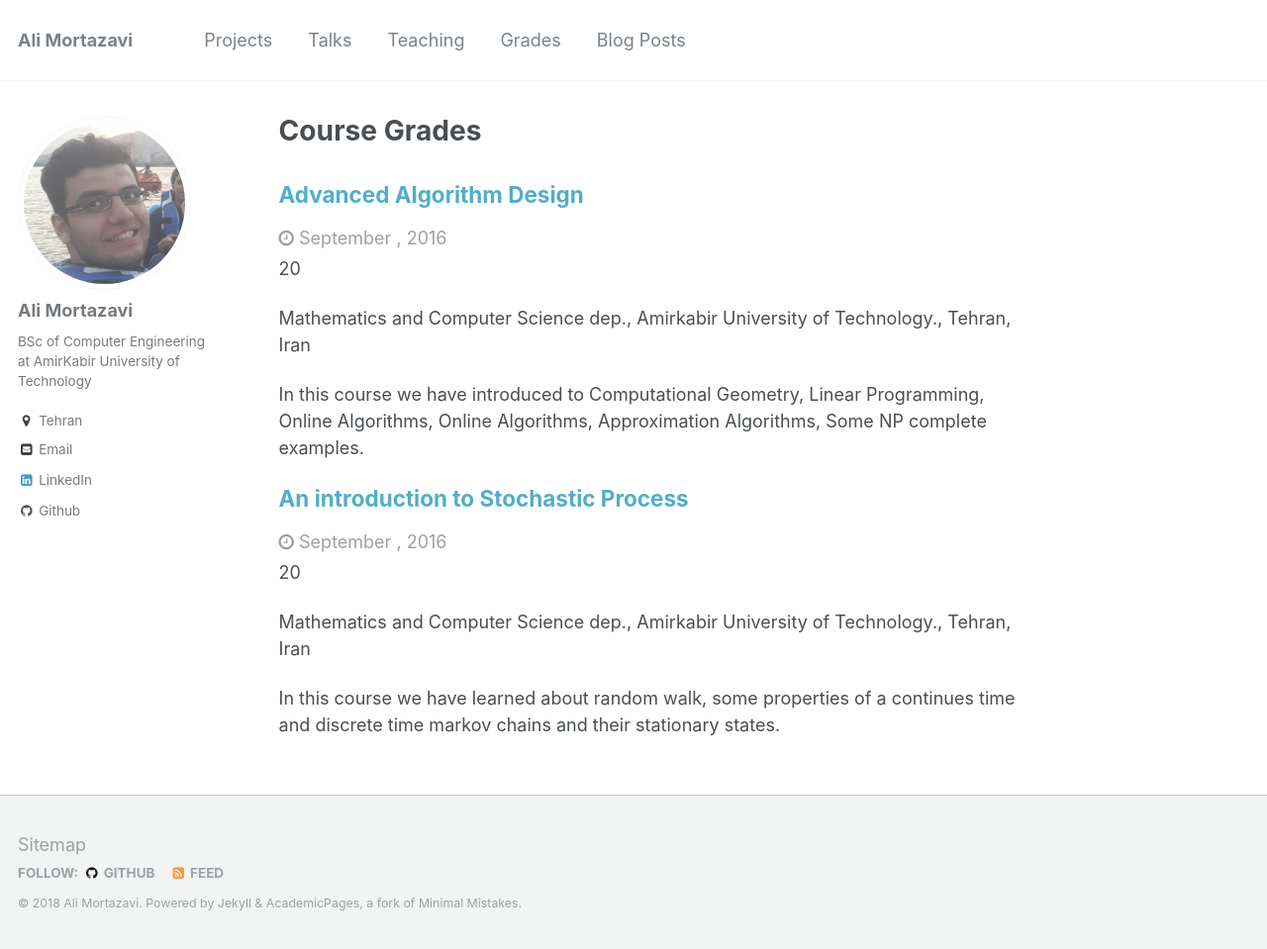
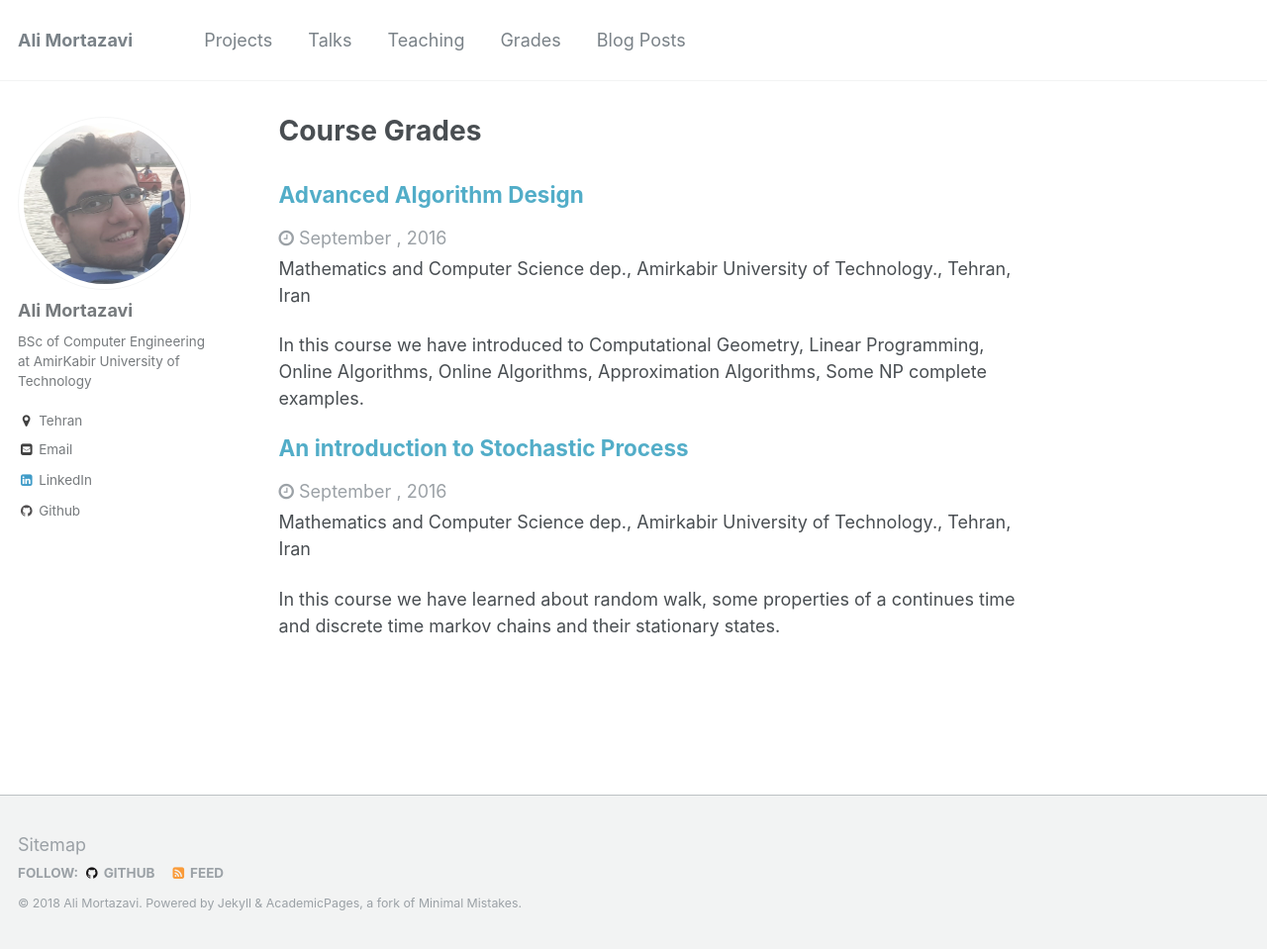
Before and after one commit to AliMorty/AliMorty.github.io, a Jekyll site: the page built from _pages/grades.html, in a window 1280 px wide and 959 px high. Shown: the whole window at 99% size. Built offline with Jekyll 4.4.1, drawn with Linux system fonts in a browser that asks for light colours.

Commit message:
new things

```diff
--- a/_includes/archive-single-grade.html
+++ b/_includes/archive-single-grade.html
@@ -36,7 +36,7 @@
       <p class="page__meta"><i class="fa fa-clock-o" aria-hidden="true"></i> {% include read-time.html %}</p>
     {% endif %}
     {% if post.date %}<p class="page__meta"><i class="fa fa-clock-o" aria-hidden="true"></i> {{ post.date | date: '%B , %Y' }}</p>{% endif %}
-    {% if post.value %}<p class="archive__item-excerpt" itemprop="description"> {{ post.value from 20 }}{% endif %}
+
     {% if post.venue %}<p class="archive__item-excerpt" itemprop="description"> {{ post.venue }},  {{post.location}} {% endif %}
     {% if post.excerpt %}<p class="archive__item-excerpt" itemprop="description">{{ post.excerpt | markdownify }}</p>{% endif %}
   </article>
```
